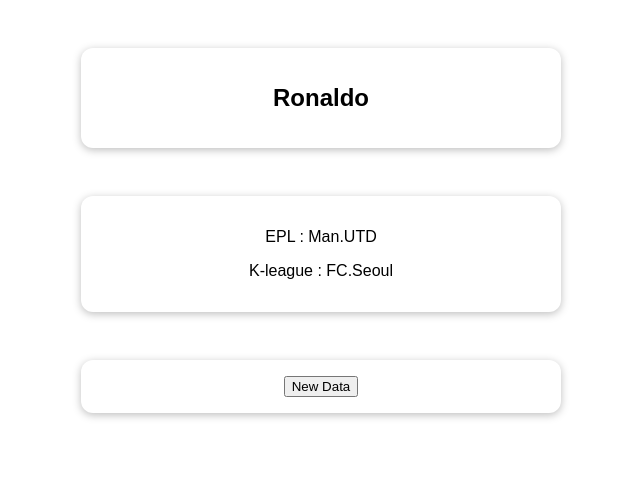
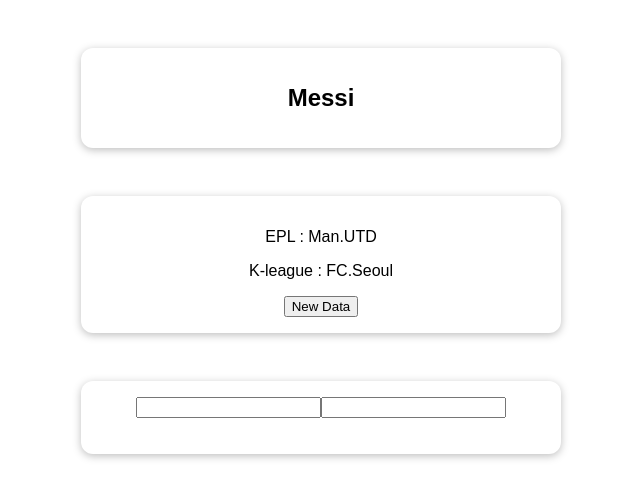
Before and after one commit to eagleduk/vue-perfect-guide, a Vue app in the folder 19. composition api/vue-project/: page / in a window 1280 px wide. Shown: the top 498 px of the page, without its empty margins (319-959 px from the left). Built offline with nearby package versions, Linux system fonts and the light colour scheme.

Commit message:
19. composition api > use computed in setup

```diff
--- a/19. composition api/vue-project/src/App.vue
+++ b/19. composition api/vue-project/src/App.vue
@@ -11,19 +11,25 @@
       <label for="">K-league : </label>
       <span>{{ team.K }}</span>
     </p>
+    <button @click="setData">New Data</button>
   </section>
 
   <section class="container">
-    <button @click="setData">New Data</button>
+    <input type="text" @input="setFirstName" />
+    <input type="text" @input="setLastName" />
+    <h2>{{ uName }}</h2>
   </section>
 </template>
 
 <script>
-import { reactive, ref } from "vue";
+import { computed, reactive, ref } from "vue";
 
 export default {
   setup() {
     const uName = ref("Ronaldo");
+    setTimeout(function () {
+      uName.value = "Messi";
+    }, 2000);
 
     const team = reactive({
       epl: "Man.UTD",
@@ -31,15 +37,29 @@ export default {
     });
 
     function setData() {
-      uName.value = "Messi";
       team.epl = "ManCity";
       team.K = "SaungNam.FC";
     }
+
+    const firstName = ref("");
+    const lastName = ref("");
+    function setFirstName(event) {
+      firstName.value = event.target.value;
+    }
+    function setLastName(event) {
+      lastName.value = event.target.value;
+    }
+    const userName = computed(function () {
+      return firstName.value + " " + lastName.value;
+    });
 
     return {
       userName: uName,
       team,
       setData,
+      uName: userName,
+      setFirstName,
+      setLastName,
     };
   },
   // data() {
```
